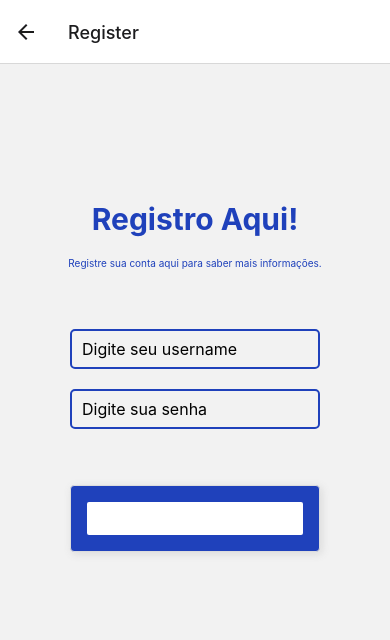
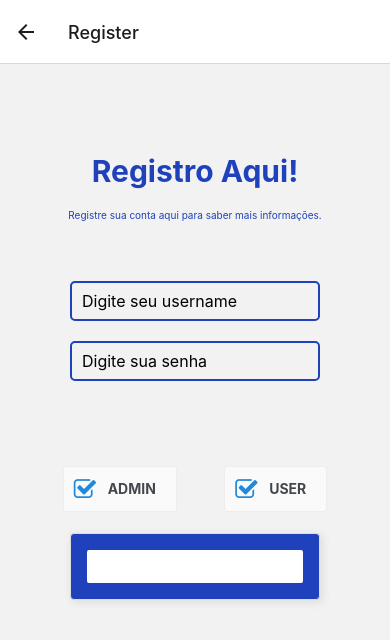
Before and after one commit to Alym62/authNative, a React Native app: screen /Register in a window 390 px wide. Shown: the top 640 px of the page. Built offline with nearby package versions, Linux system fonts and the light colour scheme; no server answers.

Commit message:
Tela de registro concluída. estrutura de pastas ajustadas. Método para registro feito.

```diff
--- a/App.tsx
+++ b/App.tsx
@@ -1,7 +1,7 @@
 import { NavigationContainer } from '@react-navigation/native';
 import { createNativeStackNavigator } from '@react-navigation/native-stack';
-import Initial from './src/components/initial/Initial';
-import Register from './src/components/register/Register';
+import Initial from './src/screens/initial/Initial';
+import Register from './src/screens/register/Register';
 
 const Stack = createNativeStackNavigator();
 
--- /dev/null
+++ b/src/dto/enums/dto.enum.ts
@@ -0,0 +1,4 @@
+export enum Role {
+    ADMIN = "ADMIN",
+    USER = "USER"
+}
--- /dev/null
+++ b/src/dto/usuario.dto.ts
@@ -0,0 +1,4 @@
+export class UsuarioDTO {
+    username!: string;
+    password!: string;
+}
--- a/src/components/register/Register.tsx
+++ b/src/screens/register/Register.tsx
@@ -1,23 +1,29 @@
 import axios from "axios";
 import { useState } from "react";
 import { Button, StyleSheet, Text, TextInput, View } from "react-native";
+import { Role } from "../../dto/enums/dto.enum";
+import { UsuarioDTO } from "../../dto/usuario.dto";
+import { CheckBox } from "react-native-elements";
 
+// TODO: Estruturar as funções.
 const Register = () => {
-    const [inputOne, setText1] = useState('');
-    const [inputTwo, setText2] = useState('');
+    const usuario = new UsuarioDTO();
+    const rolesList: Role[] = [Role.ADMIN, Role.USER];
 
-    const API_URL = process.env.API_URL;
+    const [inputOne, setInputOne] = useState(usuario.username);
+    const [inputTwo, setInputTwo] = useState(usuario.password);
+    const [selectedRoles, setSelectedRoles] = useState(rolesList);
+
+    const API_URL = "http://192.168.15.110:8080/api/v1/auth/";
+
 
     const handlerRegister = async () => {
         try {
-            const response = await axios.post(`${API_URL}registro`, {
+            await axios.post(`${API_URL}registro`, {
                 username: inputOne,
-                password: inputTwo
+                password: inputTwo,
+                roles: selectedRoles
             });
-
-            if (response.data) {
-                console.log(response);
-            }
         } catch (error) {
             console.error('Erro: ', error);
         }
@@ -30,17 +36,32 @@ const Register = () => {
             <TextInput
                 style={styles.input}
                 placeholder="Digite seu username"
-                onChangeText={text => setText1(text)}
+                onChangeText={text => setInputOne(text)}
                 value={inputOne}
             />
             <TextInput
                 style={styles.input}
                 placeholder="Digite sua senha"
-                onChangeText={text => setText2(text)}
+                onChangeText={text => setInputTwo(text)}
                 value={inputTwo}
             />
+            <View style={styles.roleContainer}>
+                {rolesList.map((role, index) => (
+                    <CheckBox
+                        key={index}
+                        title={role}
+                        checked={selectedRoles.includes(role)}
+                        onPress={() => {
+                            const updatedRoles = selectedRoles.includes(role)
+                                ? selectedRoles.filter(selectedRole => selectedRole !== role)
+                                : [...selectedRoles, role];
+                            setSelectedRoles(updatedRoles);
+                        }}
+                    />
+                ))}
+            </View>
             <View style={styles.card}>
-                <Button title="Registrar" color={'#fff'} onPress={handlerRegister}/>
+                <Button title="Registrar" color={'#fff'} onPress={handlerRegister} />
             </View>
         </View>
     )
@@ -52,6 +73,12 @@ const styles = StyleSheet.create({
         justifyContent: 'center',
         alignItems: 'center',
         gap: 20
+    },
+    roleContainer: {
+        flexDirection: 'row',
+        justifyContent: 'space-around',
+        width: '80%',
+        marginBottom: 20,
     },
     input: {
         width: 250,
--- a/tsconfig.json
+++ b/tsconfig.json
@@ -1,6 +1,6 @@
 {
   "extends": "expo/tsconfig.base",
   "compilerOptions": {
-    "strict": true
+    "strict": true,
   }
 }
```
Also changed, not shown: package.json (+6 -1 lines), src/screens/initial/Initial.tsx (renamed from src/components/initial/Initial.tsx), 1 other file (tests, documents, lock files or other folders).
